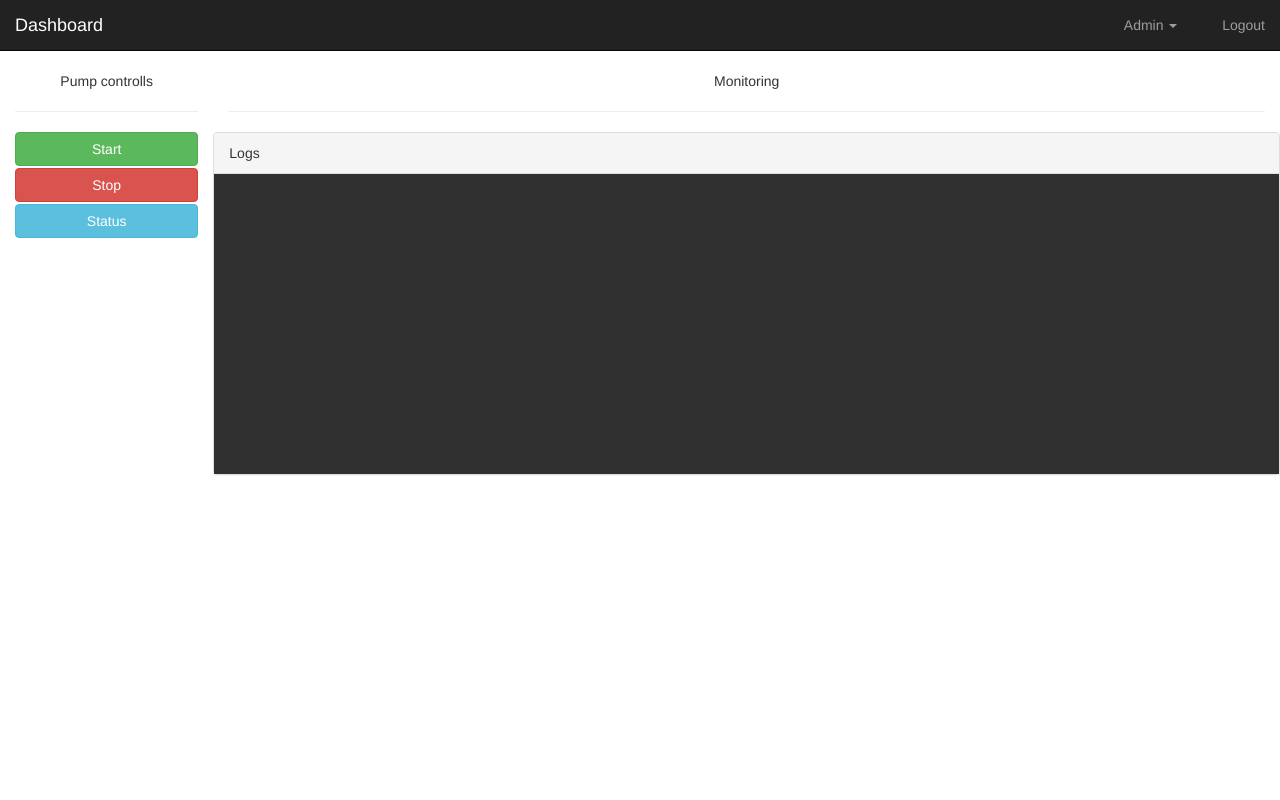
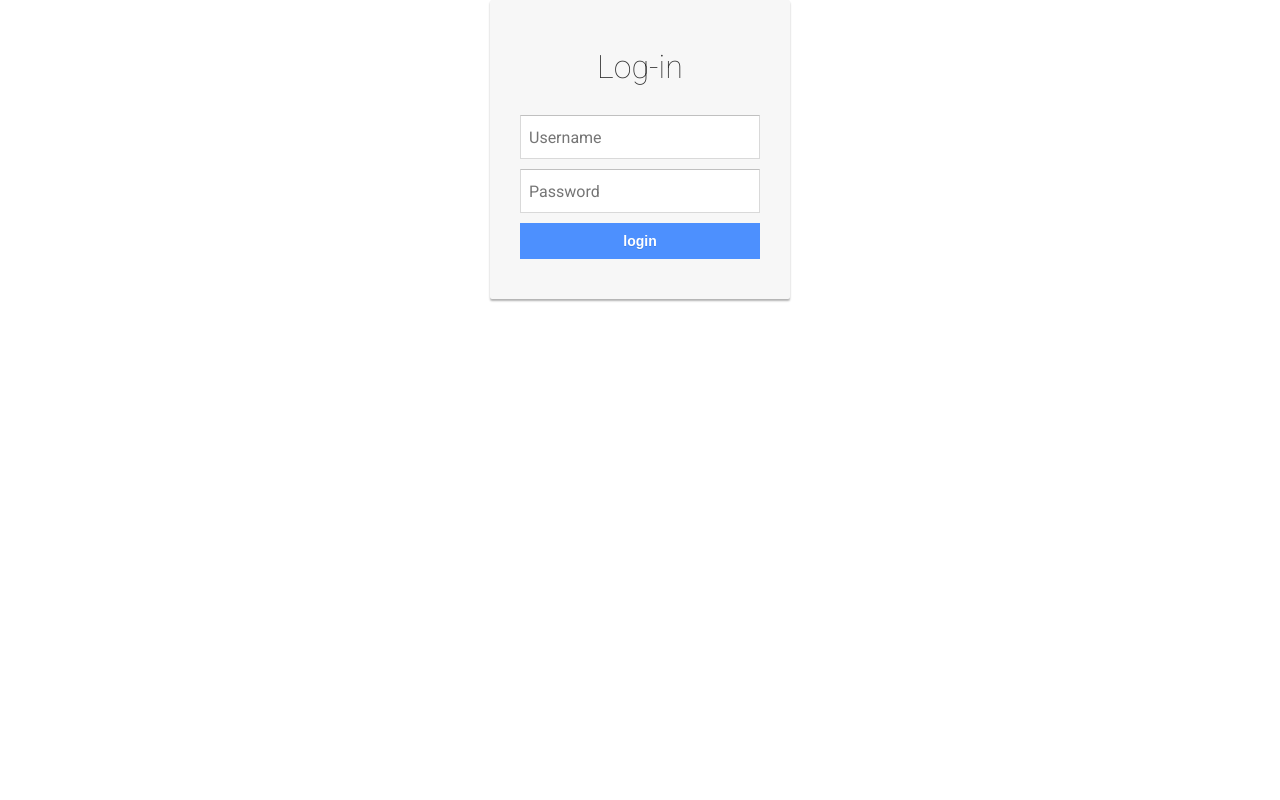
Before and after one commit to aPoluden/moisture, a Flask app: page / in a window 1280 px wide. Run offline with Flask 2, Linux system fonts and the light colour scheme; some libraries are stand-ins or nearby versions; some web fonts are replaced.

Commit message:
Login page

```diff
--- a/web/application/static/css/style.css
+++ b/web/application/static/css/style.css
@@ -1,8 +1,110 @@
+@import url(http://fonts.googleapis.com/css?family=Roboto:400,100);
 body,
 html {
     width: 100%;
     height: 100%;
+    -webkit-background-size: cover;
+  	-moz-background-size: cover;
+  	-o-background-size: cover;
+  	background-size: cover;
+  	font-family: 'Roboto', sans-serif;
 }
+.login-card {
+  padding: 30px;
+  width: 300px;
+  background-color: #F7F7F7;
+  margin: 0 auto;
+  border-radius: 2px;
+  box-shadow: 0px 2px 2px rgba(0, 0, 0, 0.3);
+  overflow: inherit;
+}
+
+.login-card h1 {
+  font-weight: 100;
+  text-align: center;
+  font-size: 2.3em;
+}
+
+.login-card input[type=submit] {
+  width: 100%;
+  display: block;
+  margin-bottom: 10px;
+  position: relative;
+}
+
+.login-card input[type=text], input[type=password] {
+  height: 44px;
+  font-size: 16px;
+  width: 100%;
+  margin-bottom: 10px;
+  -webkit-appearance: none;
+  background: #fff;
+  border: 1px solid #d9d9d9;
+  border-top: 1px solid #c0c0c0;
+  /* border-radius: 2px; */
+  padding: 0 8px;
+  box-sizing: border-box;
+  -moz-box-sizing: border-box;
+}
+
+.login-card input[type=text]:hover, input[type=password]:hover {
+  border: 1px solid #b9b9b9;
+  border-top: 1px solid #a0a0a0;
+  -moz-box-shadow: inset 0 1px 2px rgba(0,0,0,0.1);
+  -webkit-box-shadow: inset 0 1px 2px rgba(0,0,0,0.1);
+  box-shadow: inset 0 1px 2px rgba(0,0,0,0.1);
+}
+
+.login {
+  text-align: center;
+  font-size: 14px;
+  font-family: 'Arial', sans-serif;
+  font-weight: 700;
+  height: 36px;
+  padding: 0 8px;
+/* border-radius: 3px; */
+/* -webkit-user-select: none;
+  user-select: none; */
+}
+
+.login-submit {
+  /* border: 1px solid #3079ed; */
+  border: 0px;
+  color: #fff;
+  text-shadow: 0 1px rgba(0,0,0,0.1);
+  background-color: #4d90fe;
+  /* background-image: -webkit-gradient(linear, 0 0, 0 100%,   from(#4d90fe), to(#4787ed)); */
+}
+
+.login-submit:hover {
+  /* border: 1px solid #2f5bb7; */
+  border: 0px;
+  text-shadow: 0 1px rgba(0,0,0,0.3);
+  background-color: #357ae8;
+  /* background-image: -webkit-gradient(linear, 0 0, 0 100%,   from(#4d90fe), to(#357ae8)); */
+}
+
+.login-card a {
+  text-decoration: none;
+  color: #666;
+  font-weight: 400;
+  text-align: center;
+  display: inline-block;
+  opacity: 0.6;
+  transition: opacity ease 0.5s;
+}
+
+.login-card a:hover {
+  opacity: 1;
+}
+
+.login-help {
+  width: 100%;
+  text-align: center;
+  font-size: 12px;
+}
+
+/*Dashboard*/
 #userMenu button{
 	display: block;
 	width: 100%;
--- a/web/application/static/js/app.js
+++ b/web/application/static/js/app.js
@@ -1,15 +1,20 @@
 var app = angular.module('moisture', ['moisture.ctrls', 'ui.router'])
 
-	.constant("socket", "http://127.0.0.1:5000")
+    .constant("socket", "http://127.0.0.1:5000")
 
-   .config(function($stateProvider, $urlRouterProvider) {
+    .config(function($stateProvider, $urlRouterProvider) {
 
-   		$urlRouterProvider.otherwise("/dashboard");
+   		$urlRouterProvider.otherwise("/login");
 
     	$stateProvider
+    		.state('login', {
+	    		url:'/login',
+	    		templateUrl:'static/templates/login.html',
+	    		controller:'LoginCtrl'
+	    	})
 	    	.state('dashboard', {
 	      		url: '/dashboard',
 	      		templateUrl: 'static/templates/dashboard.html',
 	      		controller: 'PumpCtrl'
-	    })
-   });
+	   		})
+   	});
--- a/web/application/static/js/controllers.js
+++ b/web/application/static/js/controllers.js
@@ -21,3 +21,6 @@
     	});
     };
 }])
+.controller('LoginCtrl', ['$scope', function($scope) {
+
+}])
--- a/web/application/static/templates/login.html
+++ b/web/application/static/templates/login.html
@@ -0,0 +1,12 @@
+<div class="login-card">
+  <h1>Log-in</h1><br>
+    <form>
+      <input type="text" name="user" placeholder="Username">
+      <input type="password" name="pass" placeholder="Password">
+      <input type="submit" name="login" class="login login-submit" value="login">
+    </form>
+
+<!--   <div class="login-help">
+    <a href="#">Register</a> • <a href="#">Forgot Password</a>
+  </div> -->
+</div>
```
